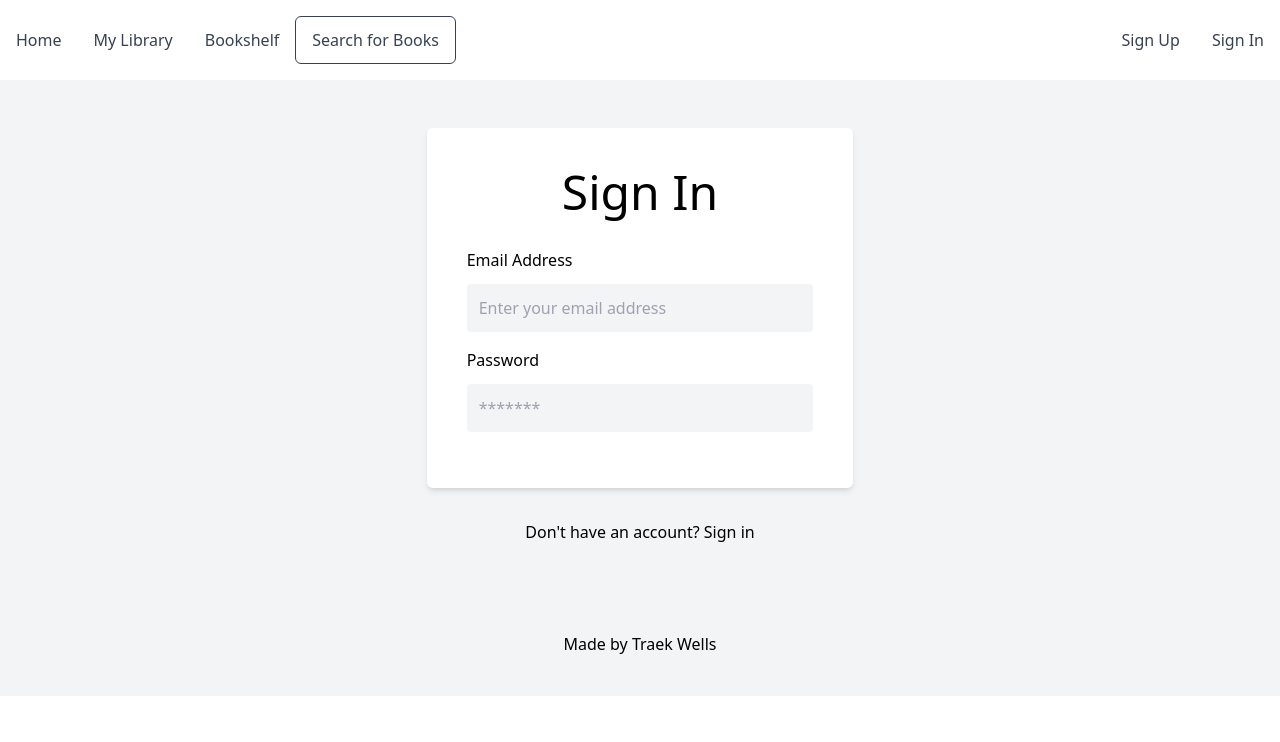
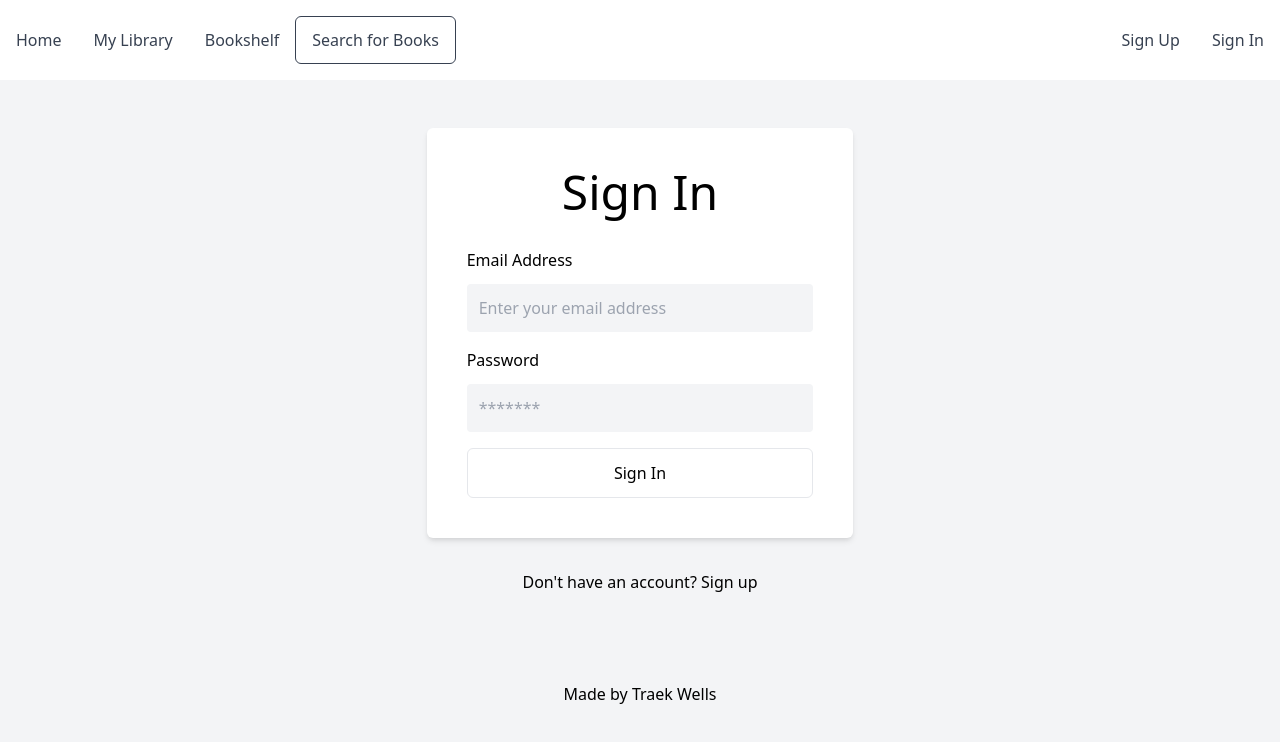
Before and after one commit to TraekWells/book-review-app, a Vue app: page /signin in a window 1280 px wide. Shown: the top 742 px of the page. Built offline with nearby package versions, Linux system fonts and the light colour scheme; no server answers.

Commit message:
Added a way for a user to sign in

```diff
--- a/src/components/SignIn.vue
+++ b/src/components/SignIn.vue
@@ -1,7 +1,10 @@
 <template>
   <article class="sign-in bg-gray-100 py-12">
     <div class="container">
-      <form class="bg-white p-10 rounded-md shadow-md w-1/3 mx-auto">
+      <form
+        @submit.prevent="signIn"
+        class="bg-white p-10 rounded-md shadow-md w-1/3 mx-auto"
+      >
         <h1 class="text-center mb-8">Sign In</h1>
         <div class="form-field flex flex-col mb-4">
           <label for="email" class="mb-3">Email Address</label>
@@ -10,6 +13,7 @@
             id="email"
             class="p-3 bg-gray-100 rounded"
             placeholder="Enter your email address"
+            v-model="email"
           />
         </div>
         <div class="form-field flex flex-col mb-4">
@@ -19,19 +23,51 @@
             id="password"
             class="p-3 bg-gray-100 rounded"
             placeholder="*******"
+            v-model="password"
           />
         </div>
+        <p class="text-red-700 text-center">{{ feedback }}</p>
+        <button class="border border-gray-200 p-3 w-full rounded-md">
+          Sign In
+        </button>
       </form>
       <p class="text-center mt-8">
         Don't have an account?
-        <router-link :to="{ name: 'SignUp' }">Sign in</router-link>
+        <router-link :to="{ name: 'SignUp' }">Sign up</router-link>
       </p>
     </div>
   </article>
 </template>
 
 <script>
-export default {};
+import { projectAuth } from "@/firebase/config";
+
+export default {
+  data() {
+    return {
+      email: null,
+      password: null,
+      feedback: null,
+    };
+  },
+  methods: {
+    signIn() {
+      if (this.email && this.password) {
+        projectAuth
+          .signInWithEmailAndPassword(this.email, this.password)
+          .then(() => {
+            this.$router.push({ name: "Home" });
+          })
+          .catch((err) => {
+            this.feedback = err.message;
+          });
+        this.feedback = null;
+      } else {
+        this.feedback = "Please fill in both fields";
+      }
+    },
+  },
+};
 </script>
 
 <style></style>
```
